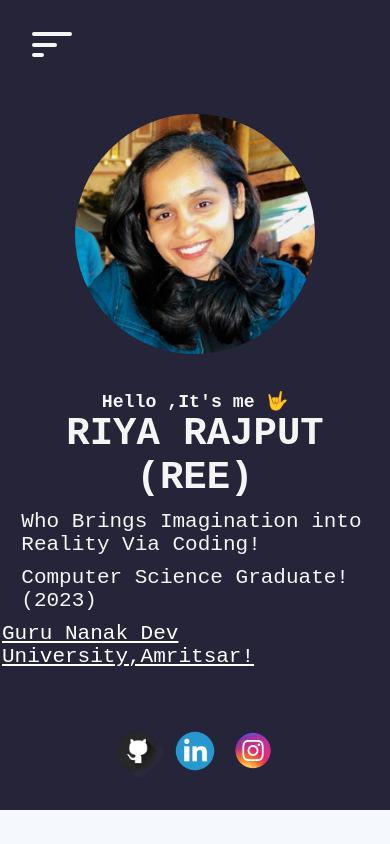
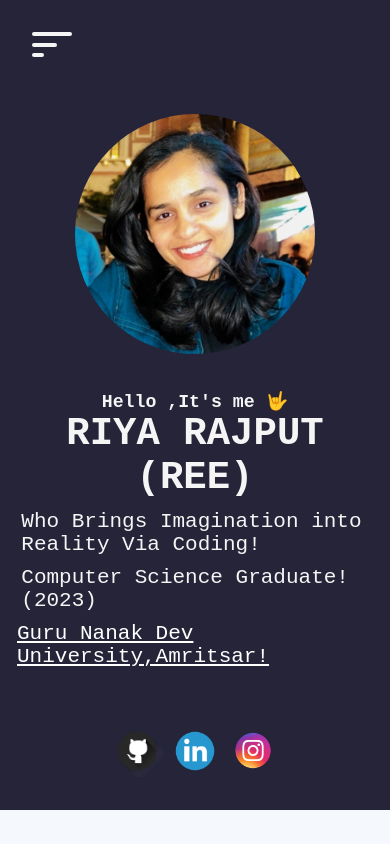
Before and after one commit to reerajput930/portfolio-2.0, a React (Create React App) app in the folder portfolio/: page / in a window 390 px wide. Shown: the top 844 px of the page. Built offline with nearby package versions, Linux system fonts and the light colour scheme.

Commit message:
bug found

```diff
--- a/portfolio/src/components/Home.js
+++ b/portfolio/src/components/Home.js
@@ -49,7 +49,7 @@ export default function Home() {
           <div className="quote" style={{fontFamily:"monospace",fontSize:"21px",fontWeight:"300",marginTop:"10px"}} id="typewriter">Who Brings Imagination into Reality Via Coding!</div>
           <div className="quote" style={{fontFamily:"monospace",fontSize:"21px",fontWeight:"300",marginTop:"10px"}} id="typewriter">Computer Science Graduate! (2023) </div>
           <a href="https://drive.google.com/file/d/1-ewMQOmVygvlwHXwZXdboP8dKdKDNlvy/view?usp=sharing">
-          <div className="quote" style={{fontFamily:"monospace",fontSize:"21px",fontWeight:"300",marginTop:"10px",cursor:"pointer",textDecoration: "underline"}} id="typewriter">Guru Nanak Dev University,Amritsar!</div>
+          <div className="uni" style={{fontFamily:"monospace",fontSize:"21px",fontWeight:"300",marginTop:"10px",cursor:"pointer",textDecoration: "underline"}} id="typewriter">Guru Nanak Dev University,Amritsar!</div>
 
           </a>
 
--- a/portfolio/src/index.css
+++ b/portfolio/src/index.css
@@ -1098,5 +1098,8 @@ a {
     top: -2em;
 
 }
+.uni{
+  padding-left: 15px;
+}
 
 }
```
